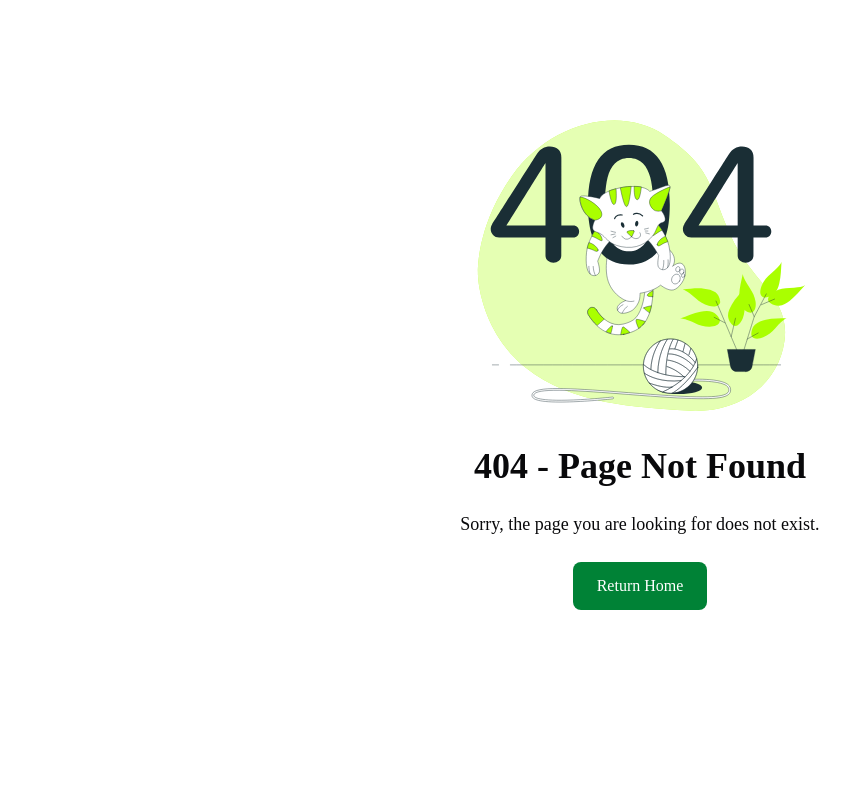
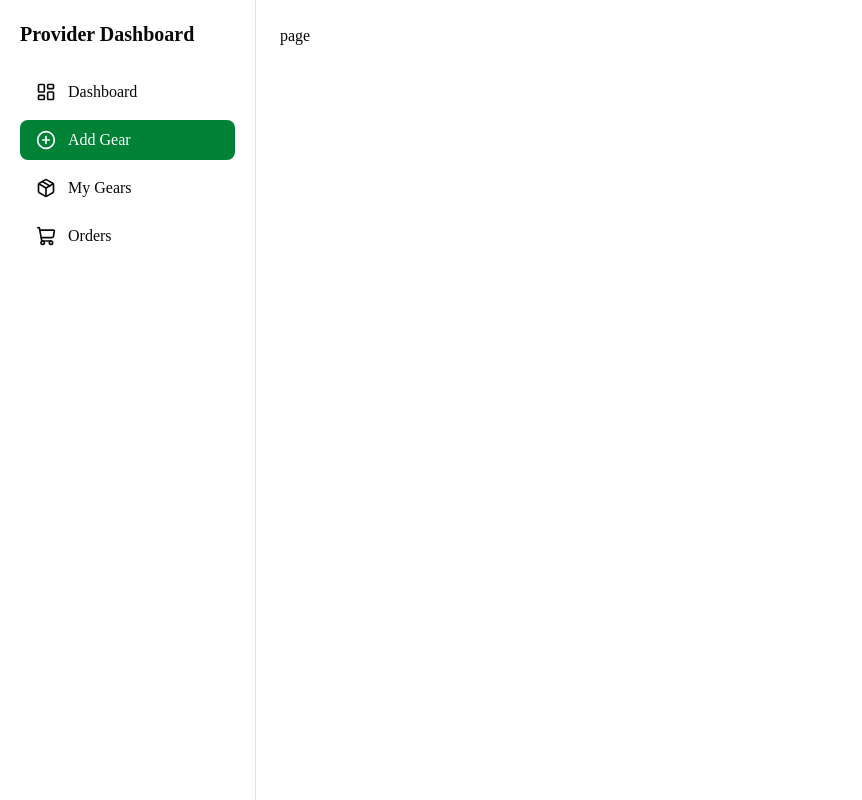
Before and after one commit to mdsheikhmohaimenulislam/GearUp-Web, a Next.js app: page /providerDashboard/add-gear in a window 1280 px wide. Before the commit this address had no page. Shown: the whole page, without its empty margins (0-862 px from the left). Built offline with nearby package versions, Linux system fonts and the light colour scheme.

Commit message:
Add provider dashboard layout and active sidebar navigation

```diff
--- a/app/(dashboard)/layout.tsx
+++ b/app/(dashboard)/layout.tsx
@@ -1,17 +1,30 @@
-// import Navbar from "@/components/shared/Navbar";
+
+import ProviderSidebar from "@/components/shared/ProviderSidebar";
 // import { getMe } from "@/server/getMe";
-// import React from "react";
 
-// const DashboardLayout = async ({ children }: { children: React.ReactNode }) => {
-//   const user = await getMe();
-//   console.log(user);
+export default async function ProviderDashboardLayout({
+  children,
+}: {
+  children: React.ReactNode;
+}) {
 
-//   return (
-//     <div>
-//       <Navbar user={user} />
-//       {children}
-//     </div>
-//   );
-// };
+  // const user = await getMe();
 
-// export default DashboardLayout;
+  return (
+    <div>
+
+
+
+      <div className="flex">
+
+        <ProviderSidebar />
+
+        <main className="flex-1 p-6">
+          {children}
+        </main>
+
+      </div>
+
+    </div>
+  );
+}
--- /dev/null
+++ b/app/(dashboard)/providerDashboard/add-gear/page.tsx
@@ -0,0 +1,9 @@
+import React from 'react'
+
+const page = () => {
+  return (
+    <div>page</div>
+  )
+}
+
+export default page
--- /dev/null
+++ b/components/shared/ProviderSidebar.tsx
@@ -0,0 +1,79 @@
+"use client";
+
+import Link from "next/link";
+import { usePathname } from "next/navigation";
+import {
+  LayoutDashboard,
+  PlusCircle,
+  Package,
+  ShoppingCart,
+} from "lucide-react";
+
+export default function ProviderSidebar() {
+  const pathname = usePathname();
+
+  const menus = [
+    {
+      name: "Dashboard",
+      href: "/providerDashboard",
+      icon: LayoutDashboard,
+    },
+    {
+      name: "Add Gear",
+      href: "/providerDashboard/add-gear",
+      icon: PlusCircle,
+    },
+    {
+      name: "My Gears",
+      href: "/providerDashboard/gears",
+      icon: Package,
+    },
+    {
+      name: "Orders",
+      href: "/providerDashboard/orders",
+      icon: ShoppingCart,
+    },
+  ];
+
+  return (
+    <aside className="w-64 min-h-screen border-r p-5">
+
+  <Link
+  href="/"
+  className="text-xl font-bold mb-6 block"
+>
+  Provider Dashboard
+</Link>
+
+
+      <nav className="space-y-2">
+        {menus.map((menu) => {
+          const active = pathname === menu.href;
+
+          const Icon = menu.icon;
+
+          return (
+            <Link
+              key={menu.href}
+              href={menu.href}
+              className={`
+                  flex items-center gap-3
+                  px-4 py-2 rounded-md transition
+
+                  ${
+                    active
+                      ? "bg-green-700 text-white"
+                      : "hover:bg-gray-100 dark:hover:bg-gray-800"
+                  }
+                `}
+            >
+              <Icon size={20} />
+
+              <span>{menu.name}</span>
+            </Link>
+          );
+        })}
+      </nav>
+    </aside>
+  );
+}
```
Also changed, not shown: app/(dashboard)/providerDashboard/add-gear/[id]/delete/page.tsx (added), app/(dashboard)/providerDashboard/add-gear/[id]/edit/page.tsx (added), app/(dashboard)/providerDashboard/add-gear/[id]/page.tsx (added), app/(dashboard)/providerDashboard/add-gear/new/page.tsx (added), app/(dashboard)/providerDashboard/gear/[id]/edit/page.tsx (deleted).
